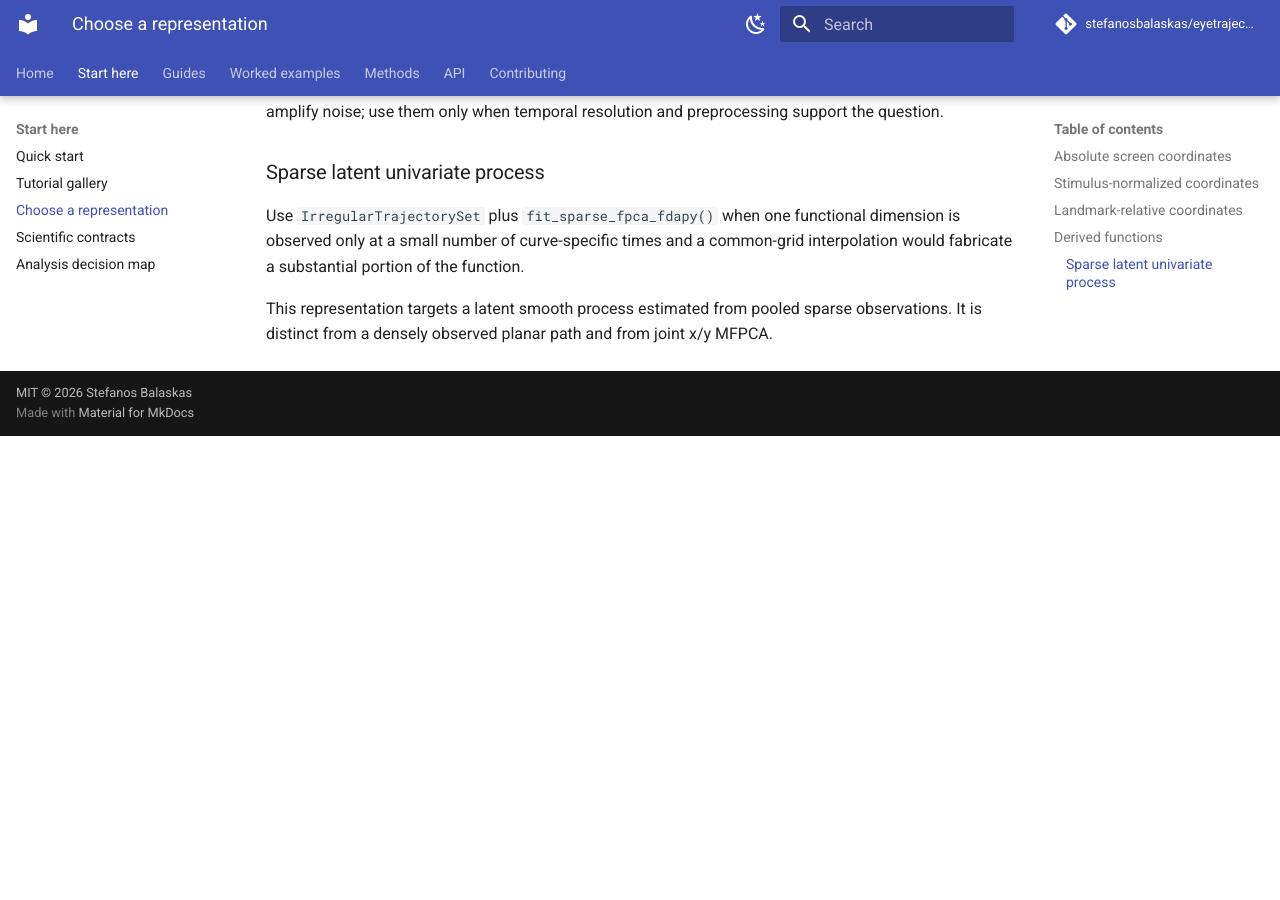
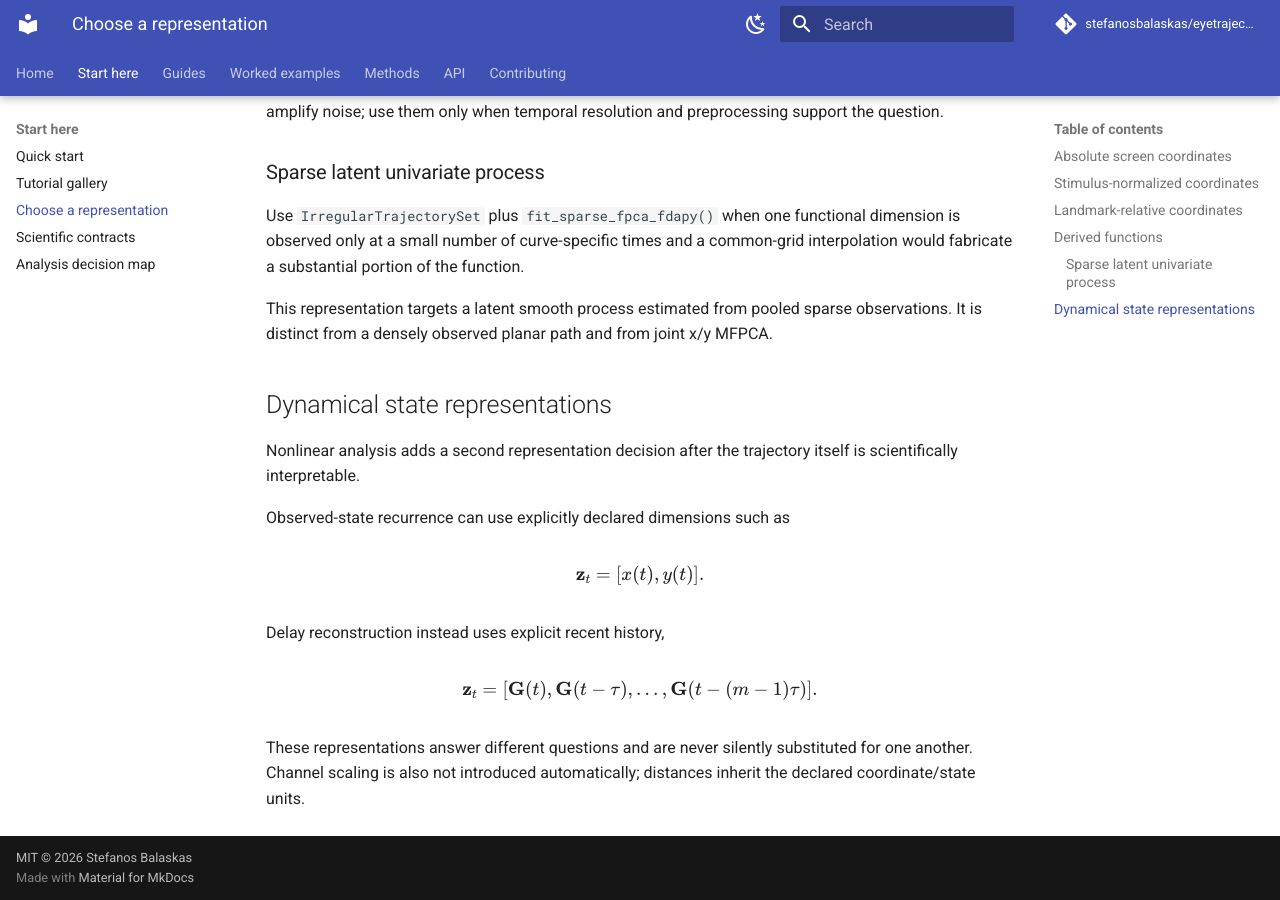
Before and after one commit to stefanosbalaskas/eyetrajectoriespy, an MkDocs documentation site: the page built from docs/concepts/representations.md, in a window 1280 px wide and 900 px high, scrolled down 1017 px. Built offline with MkDocs 1.6.1 and Material for MkDocs 9.7.7, drawn with Linux system fonts in a browser that asks for light colours; comment, search, counter and statistics services are not loaded; before the commit the page ends 1453 px from its top, so only the background shows below that.

Commit message:
Document nonlinear observed-state versus delay-state representations

```diff
--- a/docs/concepts/representations.md
+++ b/docs/concepts/representations.md
@@ -32,3 +32,22 @@ Distance to evidence, speed, or cumulative path length can be useful univariate
 Use `IrregularTrajectorySet` plus `fit_sparse_fpca_fdapy()` when one functional dimension is observed only at a small number of curve-specific times and a common-grid interpolation would fabricate a substantial portion of the function.
 
 This representation targets a latent smooth process estimated from pooled sparse observations. It is distinct from a densely observed planar path and from joint x/y MFPCA.
+
+## Dynamical state representations
+
+Nonlinear analysis adds a second representation decision after the trajectory itself is scientifically interpretable.
+
+Observed-state recurrence can use explicitly declared dimensions such as
+
+$$
+\mathbf z_t=[x(t),y(t)].
+$$
+
+Delay reconstruction instead uses explicit recent history,
+
+$$
+\mathbf z_t=
+[\mathbf G(t),\mathbf G(t-\tau),\ldots,\mathbf G(t-(m-1)\tau)].
+$$
+
+These representations answer different questions and are never silently substituted for one another. Channel scaling is also not introduced automatically; distances inherit the declared coordinate/state units.
```
